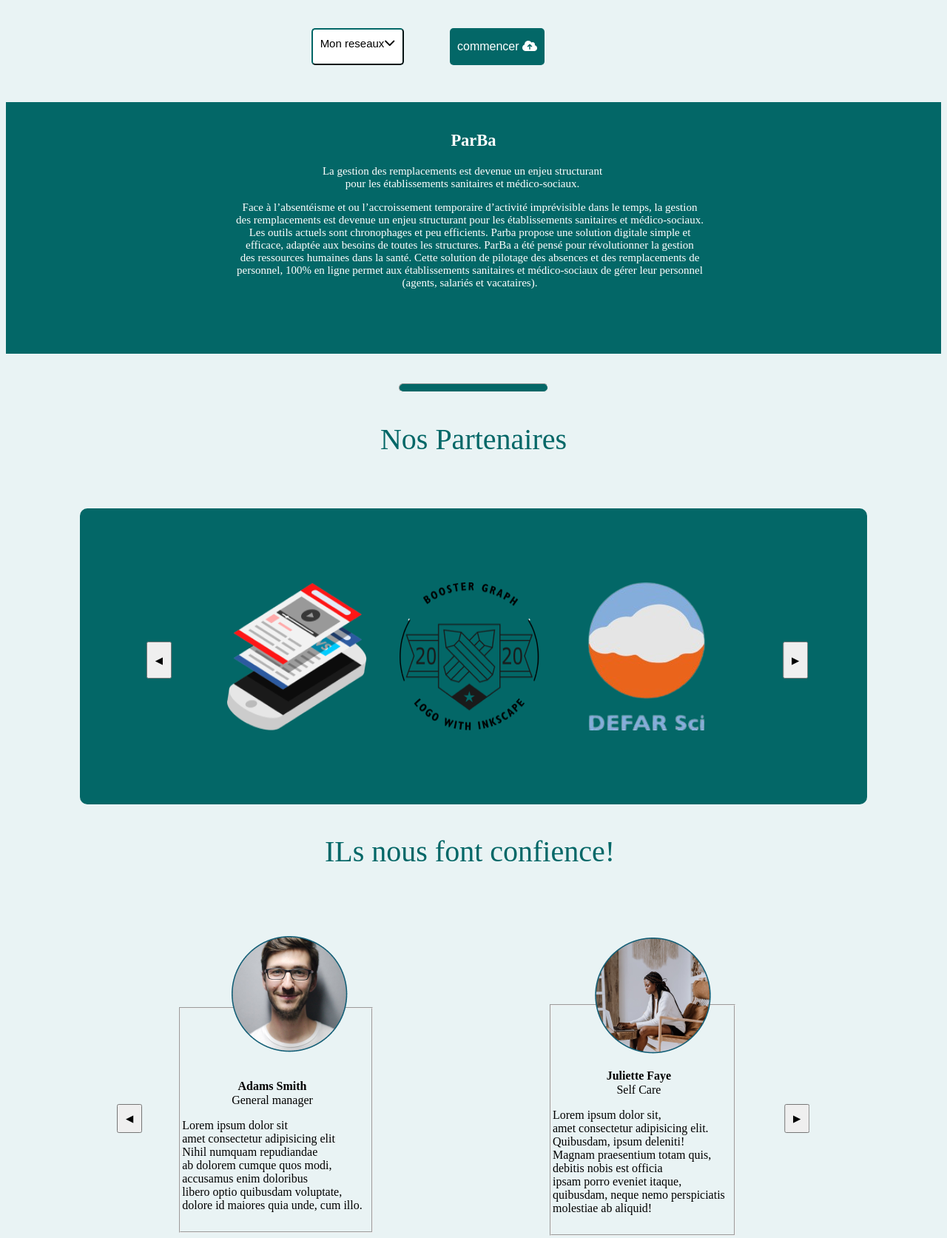
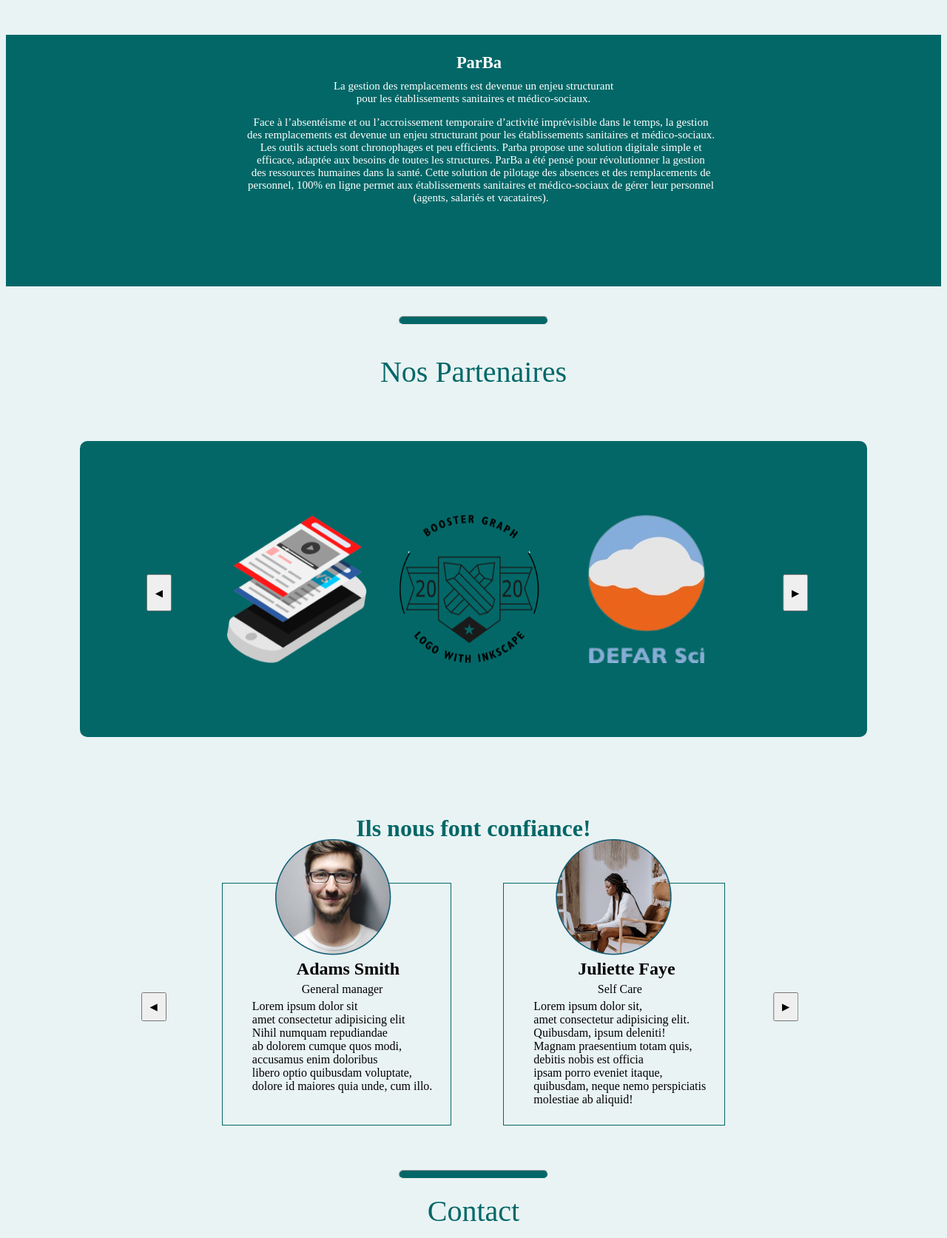
Before and after one commit to Kadia-star/parba, a plain HTML site: page index.html in a window 1280 px wide. Shown: the part 558-2231 px from the top of the page at 74% size. Drawn offline with Linux system fonts and the light colour scheme.

Commit message:
Centrer les boutons

```diff
--- a/index.html
+++ b/index.html
@@ -41,8 +41,8 @@
     </div>
 </main>
     <div class="btn-container">
-    <button class="btn btn-network"> commencer <i class="fa-solid fa-cloud-arrow-up"></i></i></button>
-    <button class="btn btn-start">Mon reseaux <i class="fa-solid fa-chevron-down"></i></button>
+    <button class=" btn-network"> commencer <i class="fa-solid fa-cloud-arrow-up"></i></i></button>
+    <button class=" btn-start">Mon reseaux <i class="fa-solid fa-chevron-down"></i></button>
 
 
     </div>
@@ -73,30 +73,28 @@
         <button class="boutton">&#9664;</button>
     </div>
     <div>
-        <p id="moi">ILs nous font confience!</p>
-    </div>
-        <div class="container">
-            <button class="prev">&#9664;</button>
-            <img id="images" src="Ellipse 1.png" alt="">
-            <fieldset>
-                <p id="Adam">Adams Smith </p>
-                <p id="Gene">General manager</p>
-            <p id="forme">Lorem ipsum dolor sit <br>
+        <h1>Ils nous font confiance!</h1>
+        <div class="partenaire">
+            <div>
+                <button style="margin-top: 150px;" class="prev">&#9664;</button>
+            </div>
+            <div class="Ellipse1">
+                <img  src="Ellipse 1.png" alt="" class="elli1">
+                <h2 style="margin-left: 80px;" >Adams Smith </h2>
+                <p>General manager</p>
+                <p >Lorem ipsum dolor sit <br>
                 amet consectetur adipisicing elit <br>
                 Nihil numquam repudiandae <br>
                 ab dolorem cumque quos modi, <br>
                 accusamus enim doloribus <br>
                 libero optio quibusdam voluptate, <br>
                 dolore id maiores quia unde, cum illo.</p>
-            </fieldset>
-        </div>
-        <div class="container">
-            <button class="preve">&#9664;</button>
-            <img id="images3" src="Ellipse 2.png" alt="">
-            <fieldset>
-                <p id="Jul">Juliette Faye </p>
-                <p id="Sel">Self Care</p>
-            <p id="forme">Lorem ipsum dolor sit, <br>
+            </div>
+            <div class="Ellipse2">
+                <img src="Ellipse 2.png" alt="" class="elli2">
+                <h2 style="margin-left: 80px;">Juliette Faye </h2>
+                <p >Self Care</p>
+                <p >Lorem ipsum dolor sit, <br>
                 amet consectetur adipisicing elit. <br>
                 Quibusdam, ipsum deleniti! <br>
                 Magnam praesentium totam quis, <br>
@@ -104,9 +102,13 @@
                 ipsam porro eveniet itaque, <br>
                 quibusdam, neque nemo perspiciatis <br>
                 molestiae ab aliquid!</p>
-            </fieldset>
-        </div>
+            </div>
+            <div>
+                <button class="preve">&#9664;</button>
+            </div>
 
+          </div>
+    </div>
       <div class="Contact">
             <hr>
             <p id="contacts">Contact</p>
@@ -137,34 +139,33 @@
     </div>
 
      <footer>
-        <div class="container">
-                <p id="nomPar">ParBa</p>
-                <p>Lorem ipsum dolor sit amet <br>
-                    consectetur adipisicing elit. <br>
-                    Dolores sapiente fugit fut<br>
-                    enim, incidunt obcaecati error  <br>
-                    asperiores architecto veritatis <br>
-                    velit ducimus cumque error facilis <br>
-                    pariatur. Aperiam inventore soluta .</p> <br>
-
+    <div>
+        <div class="text">
+                <p style="margin-top: -30px;" id="nomPar">ParBa</p>
+                <p>Lorem ipsum dolor sit amet<br>
+                consectetur adipisicing elit.
+                Dolores sapiente fugit fut<br>
+                enim, incidunt obcaecati error
+                asperiores architecto veritatis<br>
+                velit ducimus cumque error facilis
+                pariatur. Aperiam inventore soluta .</p>
 
                 <P id="Propos">A propos</P>
                 <p>Lorem ipsum dolor sit amet, <br>
-                    adipisicing elit. Voluptatibus <br>
+                    adipisicing elit. Voluptatibus
                     deserunt perspiciatis ad veniam <br>
-                    nesciunt asperiores reiciendis <br>
+                    nesciunt asperiores reiciendis
                     est doloremque sint nisi eius <br>
-                    dolorum nostrum, corporis  <br>
-                    ipsam corrupti eveniet. Quos!</p><br>
-                <div class="icon">
+                    dolorum nostrum corporis
+                    ipsam corrupti eveniet. Quos!</p>
+                <div style="margin-top: -10px;" class="icon">
                     <img id="images4" src="insta.jpeg" alt="">
                     <img id="images5" src="twi.jpeg" alt="">
                     <img id="images6" src="face.jpeg" alt="">
                     <img id="images7" src="in.jpeg" alt="">
 
                 </div>
-
-                <div class="icones">
+                <div style="margin-top: 100px;" class="icones">
                     <img id="insta" src="insta.jpeg" alt="">
                     <img id="twi" src="twi.jpeg" alt="">
                     <img id="face" src="face.jpeg" alt="">
@@ -173,6 +174,7 @@
                 </div>
 
         </div>
+    </div>
     </footer>
     </form>
 </body>
--- a/style.css
+++ b/style.css
@@ -83,16 +83,6 @@
     padding: 5px;
 }
 
-.container {
-    display: flex;
-    align-items: center; /* Alignement vertical */
-    gap: 20px; /* Espace entre l'image et le texte */
-    justify-content: center;
-    display: inline-flex;
-    margin-top: 40px;
-
-}
-
 h3{
     background: none;
 }
@@ -149,10 +139,7 @@
     font-style: normal;
 }
 
-h2 {
-    color: white; /* Assurer que la couleur est visible */
-    margin-bottom: 20px; /* Espacement sous le titre */
-}
+
 
 #entete{
     position: relative;
@@ -162,48 +149,25 @@
 
 }
 
-/*  mon  reseau*/
-.btn-network{
-    background-color:  rgb(3, 103, 103);
-    font-size: 16px;
-    color: white;
-    border-radius: 5px;
-    border: none;
+.btn-start{
    padding: 10px;
-    height: 50px;
-    text-align: end;
-    justify-content: center;
-    margin-top: 1%;
-    margin-top: 10px;
-    text-align: center;
-    position: relative;
-    right: 10px;
-    left: 600px;
-    top: 60px;
+   color: rgb(3, 103, 103);
 
 
 }
-/*button "commencer"*/
-.btn-start{
-    background-color: white;
-    font-size: 15px;
-    padding: 10px;
-    border-color: rgb(3, 103, 103);
-    border-radius: 5px;
-    gap: 10;
-    position: relative;
-    display: block;
+.btn-network{
+    background-color: rgb(3, 103, 103);
+    color: white;
+    border: none; /*Pas de bordure*/
+}
+.btn-container{
+
+    display: flex;
     justify-content: center;
-    display: flex;
-    height: 50px;
-    margin: 1%;
-    text-align: center;
-    margin-top: 10px;
-    right: 1px;
-    left: 400px;
+    margin-top: 30px;
+    gap: 40px; /*Espace */
 
 }
-
 .section {
     background-color: rgb(3, 103, 103);
     color: white;
@@ -403,7 +367,7 @@
     position: relative;
     padding: 10px;
     right: 200px;
-    left: 150px;
+    left: -5px;
     bottom: 2px;
    }
 
@@ -411,9 +375,10 @@
     position: relative;
     padding: 10px;
     right: 200px;
-    left: 550px;
+    left: -5px;
     bottom: 2px;
     transform: scaleX(-1);
+    margin-top: 150px;
 
 }
 
@@ -523,7 +488,20 @@
 
 }
     .icones {
-        background-color: white; /* Ajoute un fond blanc */
+    background-color: white;
+    height: 50px;
+    justify-content: center;
+    display: flex;
+    display: inline-block;
+    transform: scale(0.5) translateX(-50%px); /* Réduction et déplacement */
+    transition: all 0.3s ease-in-out; /* Animation fluide */
+    border-radius: 20px;
+    margin-top: -100px;
+    z-index: 10;
+
+
+
+        background-color: white; /*Ajoute un fond blanc*/
         right: 30%;
         transform: translateX(-50%) scale(0.5);
         display: flex;
@@ -532,7 +510,7 @@
         padding: 10px; /* Ajoute de l'espace autour des icônes */
         z-index: 10; /* Assure que la section est au-dessus des autres éléments */
         padding-top: -10px ;
-        bottom: -140px;
+         bottom: -100px;
          position: relative;
          border-radius: 20px;
          margin-top: -10px;
@@ -586,7 +564,8 @@
         padding-bottom: 200px;
         font-weight: bold;
         font-size: 20px;
-        left: 95px;
+        left: 80px;
+
     }
 
     #Propos{
@@ -594,33 +573,60 @@
         padding-bottom: 200px;
         font-weight: bold;
         font-size: 20px;
-        left: 125px;
-        width: 100px;
+        left: 80px;
+        margin-top: -40px;
 
     }
 
-    #Adam{
-        font-weight: bold;
-        margin-top: 90px;
+
+    .partenaire{
+        display: flex;
         justify-content: center;
+        gap: 70px;
+        margin-top: 50px;
+
+
+    }
+.Ellipse1{
+    border-bottom: 1px solid rgb(3, 103, 103);
+    border-left: 1px solid rgb(3, 103, 103);
+    border-top: 1px solid rgb(3, 103, 103);
+    border-right: 1px solid rgb(3, 103, 103);
+    padding: 20px;
+    margin-bottom: 20px;
+
+}
+.Ellipse2{
+    border-bottom: 1px solid rgb(3, 103, 103);
+    border-left: 1px solid rgb(3, 103, 103);
+    border-top: 1px solid rgb(3, 103, 103);
+    border-right: 1px solid rgb(3, 103, 103);
+    padding: 20px;
+    margin-bottom: 20px;
+
+}
+.partenaire p, h2{
+    margin: 5px;
+    margin-left: 20px;
 
 }
 
-    #Gene{
-        font-weight: normal;
-        margin-top: -15px;
-        justify-content: center;
-
-    }
-
-    #Jul{
-        font-weight: bold;
-        margin-top: 80px;
+h2, p{
+    margin-left: 20px;
     justify-content: center;
 }
 
-    #Sel{
-        font-weight: normal;
-        margin-top: -15px;
+.elli2{
+    margin-top: -80px;
+    margin-left: 50px;
+}
+
+.elli1{
+    margin-top: -80px;
+    margin-left: 50px;
+}
+
+.text{
     justify-content: center;
+    display: flex;
 }
```
Lines whose indentation alone changed are shown as unchanged.
